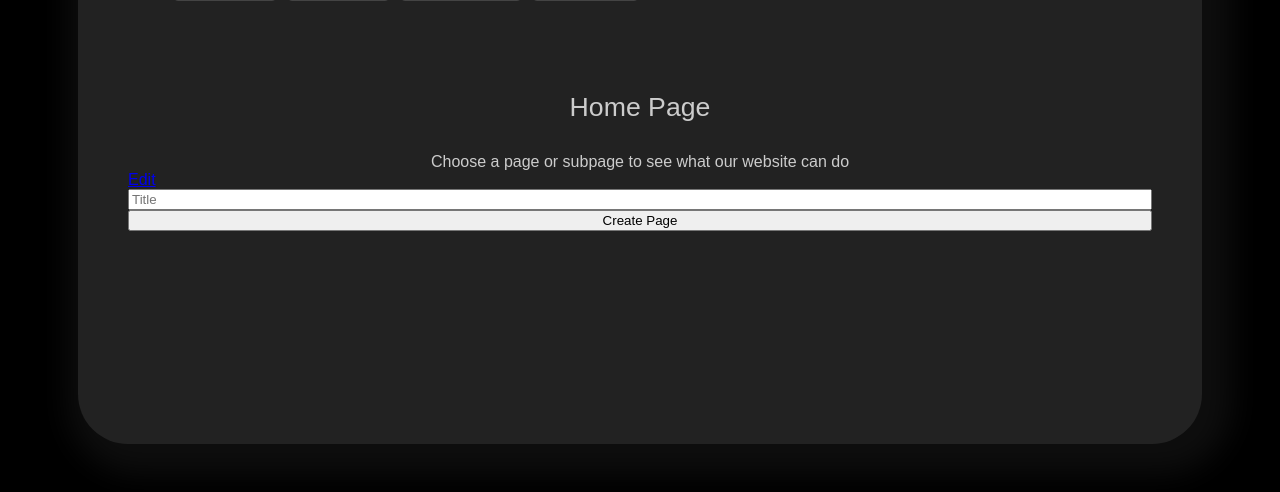
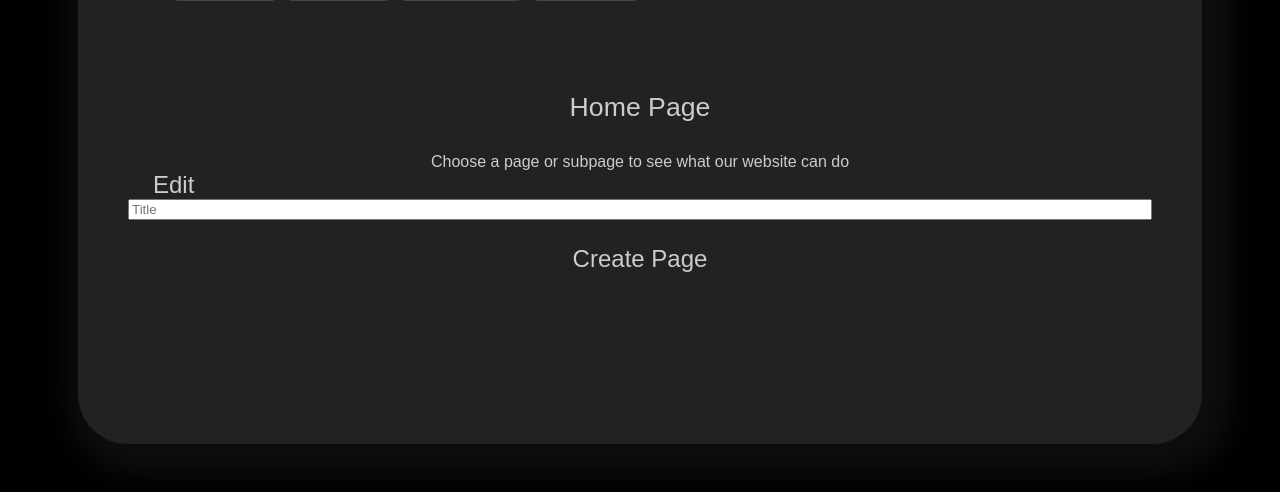
Before and after one commit to Xlayton/be-content-with-your-content, a PHP site: page /index.php in a window 1280 px wide. Shown: the part 186-678 px from the top of the page. Run offline with PHP 8.4, Linux system fonts and the light colour scheme; the visitor is signed in with stand-in values (Sample User, id 1); data comes from the database, SQL or seed files in the repository.

Commit message:
smol change
Lua needs these...

idk

```diff
--- a/index.php
+++ b/index.php
@@ -33,12 +33,18 @@
 
     //Check if the session is in admin mode and show the form to go into edit
     if(isset($_SESSION["isAdmin"]) && $_SESSION["isAdmin"] == 1){
-        echo "<a href='index.php?pageNum=$pageNum&isEdit=true'>Edit</a>";
+        //Link to edit page
+        echo "<a class='button' href='index.php?pageNum=$pageNum&isEdit=true'>Edit</a>";
+
+        //Form to Create a new page
         echo "<form action='createPage.php' method='get'>
         <input type='hidden' value='$pageNum' name='pageNum' />
         <input type='text' name='header' placeholder='Title'/>
-        <input type='submit' value='Create Page'/>
+        <input class='button' type='submit' value='Create Page'/>
         </form>";
+
+        //Form to delete page
+
     }
 
 ?>
```
